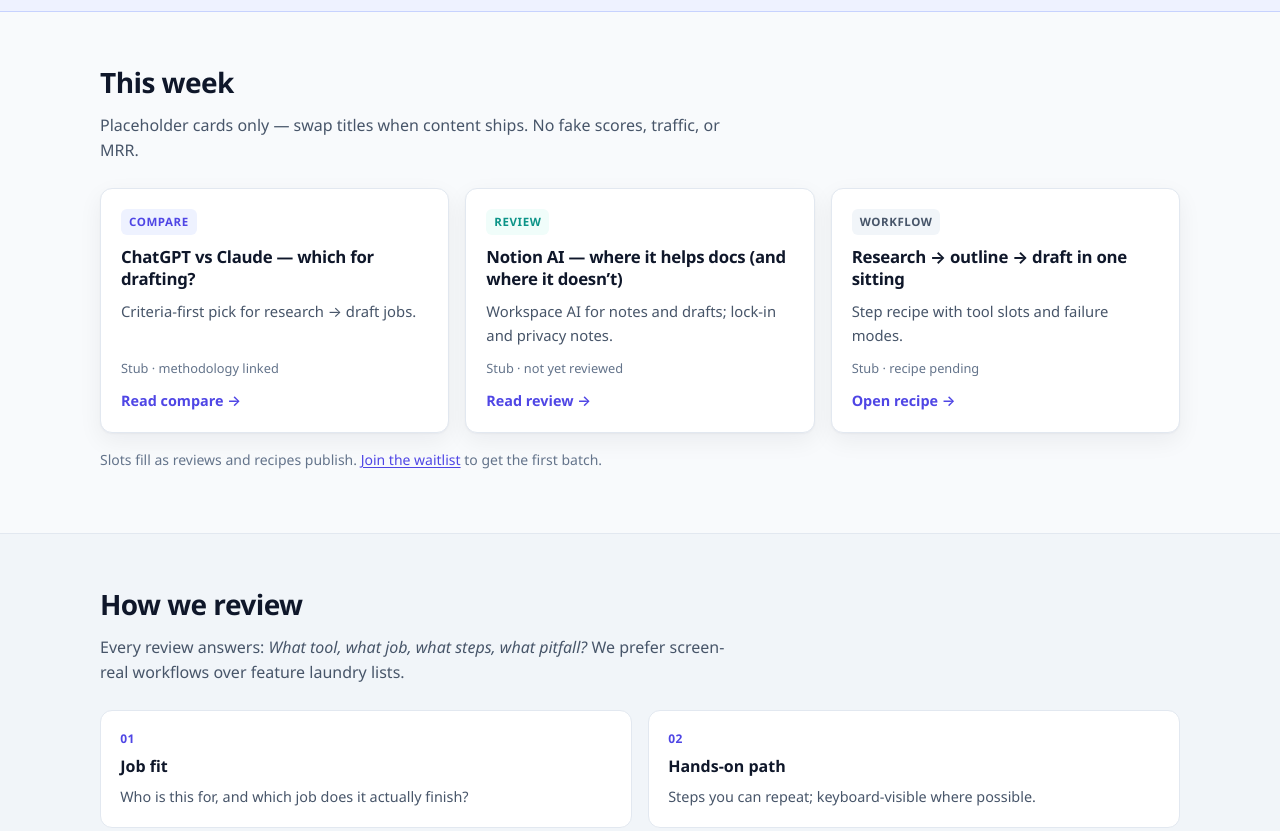
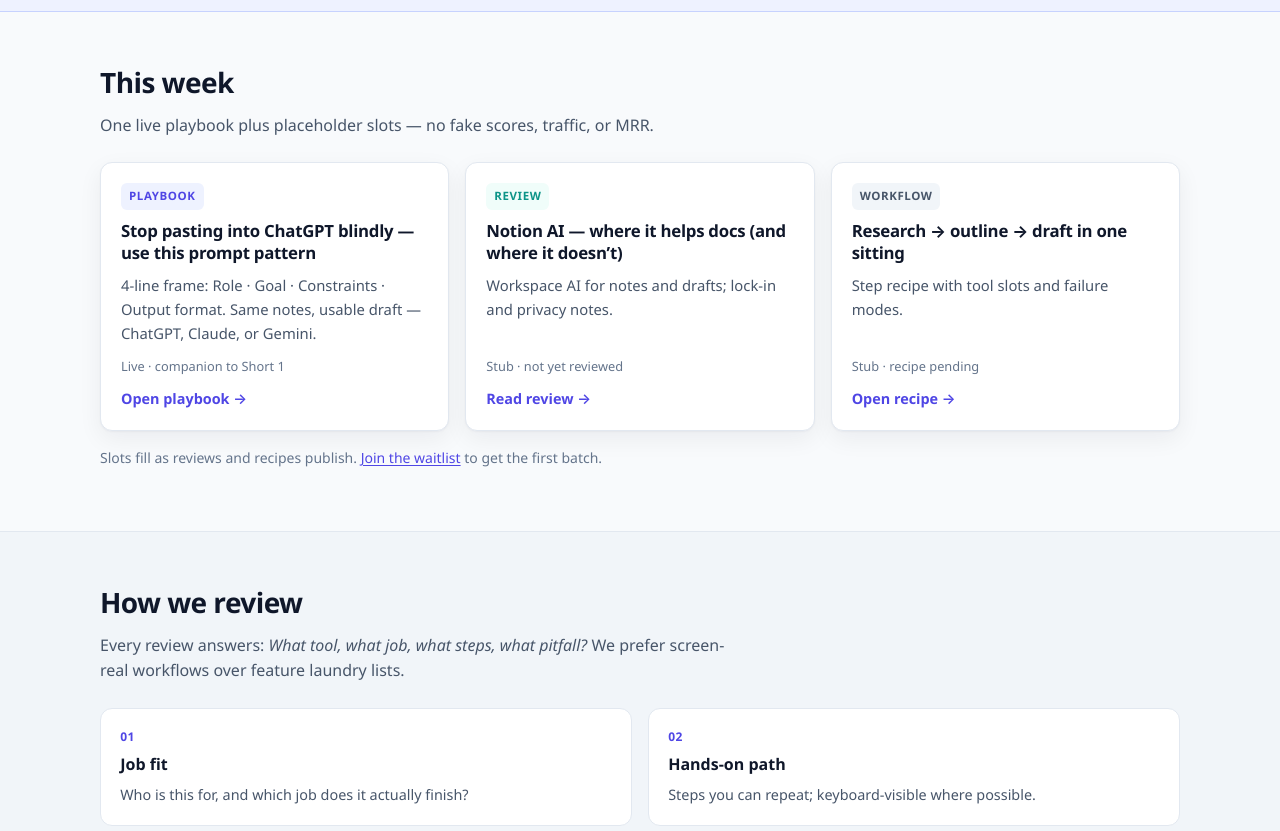
Before and after one commit to madlouse/toolstack-lab, a plain HTML site: page index.html in a window 1280 px wide. Shown: the part 809-1640 px from the top of the page. Drawn offline with Linux system fonts and the light colour scheme.

Commit message:
Homepage: link Playbooks entry to prompt-pattern playbook

```diff
--- a/index.html
+++ b/index.html
@@ -558,6 +558,7 @@
           <li><a href="#this-week">Compare</a></li>
           <li><a href="#this-week">Workflows</a></li>
           <li><a href="#how-we-review">Guides</a></li>
+          <li><a href="playbooks/prompt-pattern.html">Playbooks</a></li>
           <li><a href="about.html">About</a></li>
           <li><a href="disclosures.html">Disclosures</a></li>
           <li class="nav-cta">
@@ -610,15 +611,15 @@
       <div class="wrap">
         <div class="section-head">
           <h2 id="week-title">This week</h2>
-          <p>Placeholder cards only — swap titles when content ships. No fake scores, traffic, or MRR.</p>
+          <p>One live playbook plus placeholder slots — no fake scores, traffic, or MRR.</p>
         </div>
         <div class="card-grid">
           <article class="card">
-            <span class="label">Compare</span>
-            <h3>ChatGPT vs Claude — which for drafting?</h3>
-            <p>Criteria-first pick for research → draft jobs.</p>
-            <span class="card-meta">Stub · methodology linked</span>
-            <a class="card-cta" href="/compare/chatgpt-vs-claude">Read compare →</a>
+            <span class="label">Playbook</span>
+            <h3>Stop pasting into ChatGPT blindly — use this prompt pattern</h3>
+            <p>4-line frame: Role · Goal · Constraints · Output format. Same notes, usable draft — ChatGPT, Claude, or Gemini.</p>
+            <span class="card-meta">Live · companion to Short 1</span>
+            <a class="card-cta" href="playbooks/prompt-pattern.html">Open playbook →</a>
           </article>
           <article class="card">
             <span class="label teal">Review</span>
@@ -826,6 +827,7 @@
         <a href="#this-week">Compare</a>
         <a href="#this-week">Workflows</a>
         <a href="#how-we-review">Guides</a>
+        <a href="playbooks/prompt-pattern.html">Playbooks</a>
         <a href="about.html">About</a>
         <a href="disclosures.html">Disclosures</a>
         <a href="#waitlist">Waitlist</a>
```
